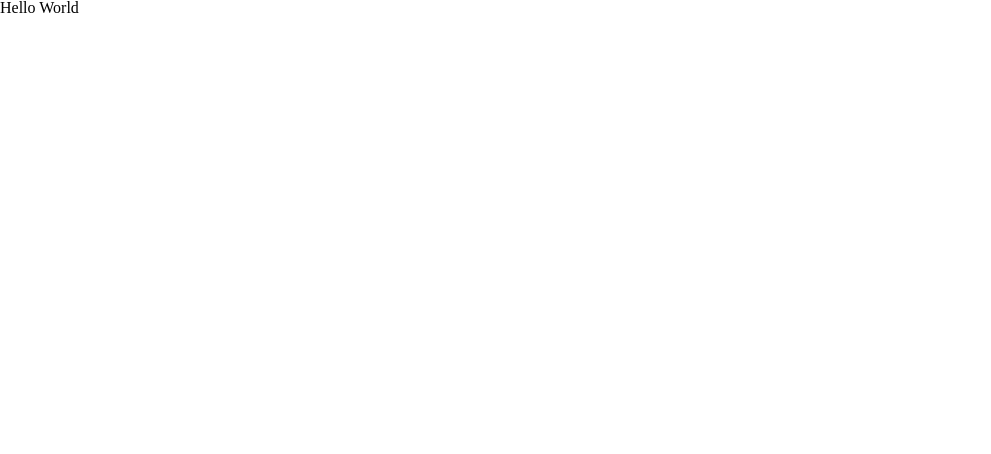
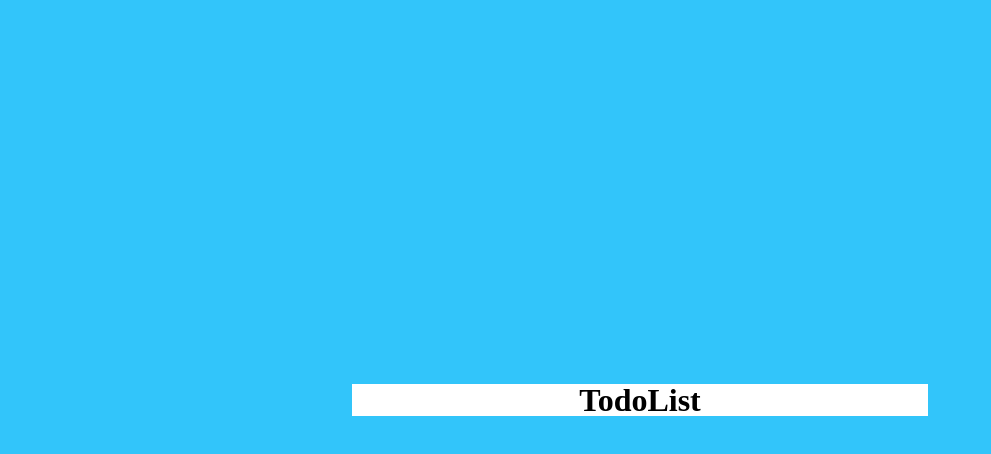
Before and after one commit to WeiWeiWe/React-TS-TodoList, a React app: page / in a window 1280 px wide. Shown: the top 454 px of the page, without its empty margins (0-991 px from the left). Built offline with nearby package versions, Linux system fonts and the light colour scheme.

Commit message:
base todoListPage init

```diff
--- a/src/App.tsx
+++ b/src/App.tsx
@@ -1,7 +1,12 @@
 import React from 'react';
+import TodoListPage from './containers/TodoListPage/index';
 
 function App() {
-  return <div>Hello World</div>;
+  return (
+    <>
+      <TodoListPage />
+    </>
+  );
 }
 
 export default App;
--- /dev/null
+++ b/src/containers/TodoListPage/index.tsx
@@ -0,0 +1,30 @@
+import React from 'react';
+import styled from 'styled-components';
+
+const Wrapper = styled.div`
+  display: flex;
+  align-items: center;
+  justify-content: center;
+  width: 100%;
+  height: 100vh;
+  background: #32c5fa;
+`;
+
+const TodoListContainer = styled.header`
+  width: 100%;
+  max-width: 576px;
+  font-weight: bold;
+  font-size: 32px;
+  text-align: center;
+  background: #fff;
+`;
+
+function TodoList() {
+  return (
+    <Wrapper>
+      <TodoListContainer>TodoList</TodoListContainer>
+    </Wrapper>
+  );
+}
+
+export default TodoList;
--- a/src/index.tsx
+++ b/src/index.tsx
@@ -6,6 +6,9 @@ import { createGlobalStyle } from 'styled-components';
 
 const GlobalStyle = createGlobalStyle`
   ${reset}
+  * {
+    font-family: "Lato", "微軟正黑體", sans-serif;
+  }
 `;
 
 ReactDOM.render(
```
